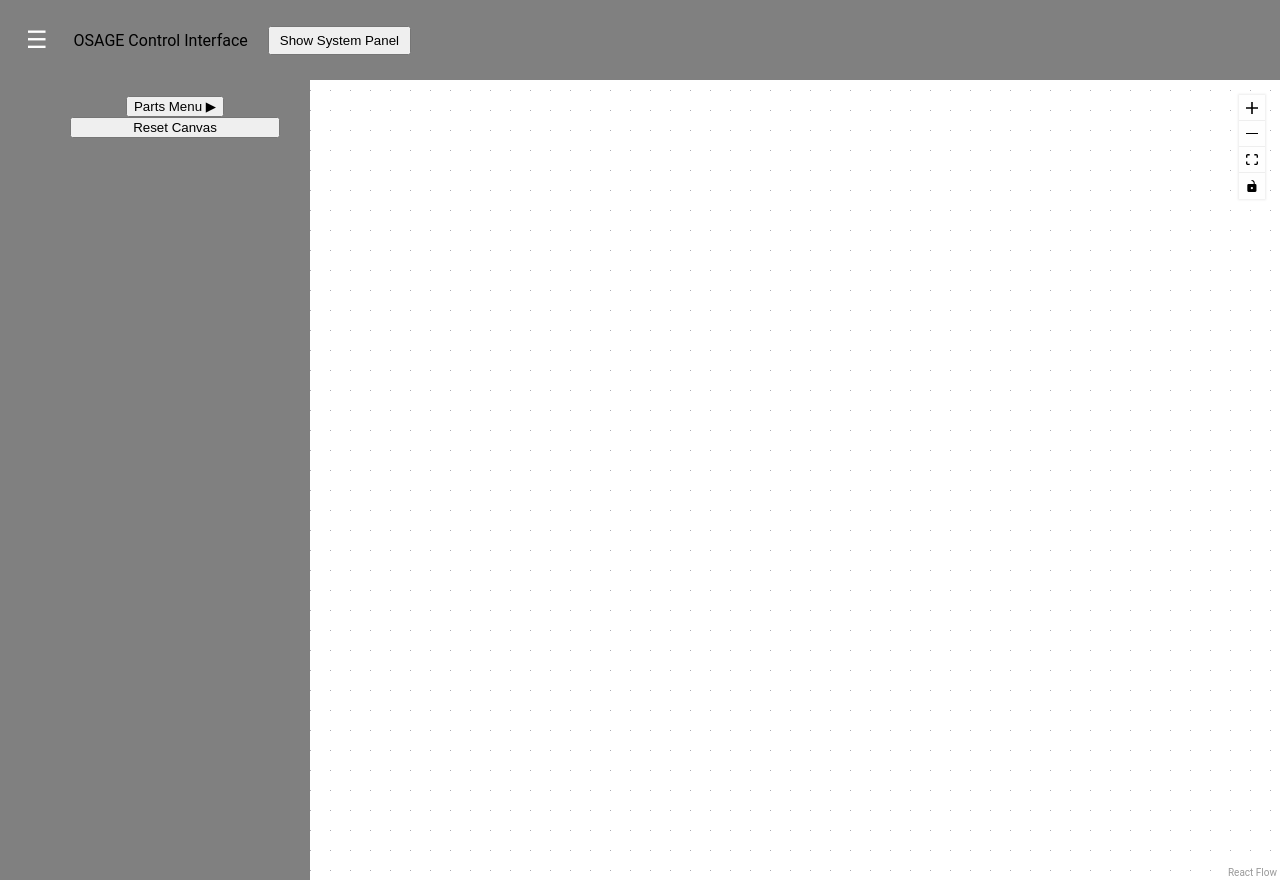
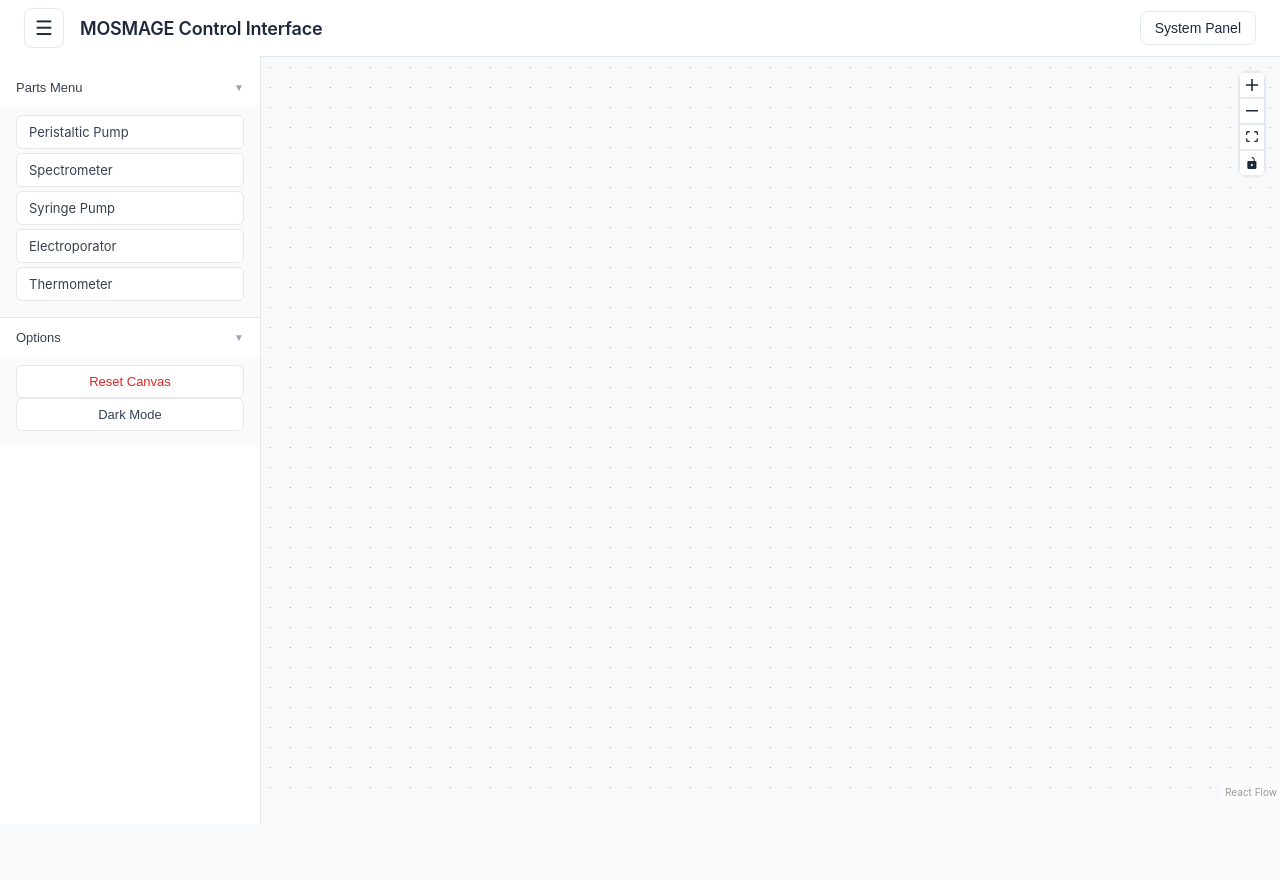
Before and after one commit to MattMacMaster/iGemApplication, a React (Create React App) app in the folder my-app/: page / in a window 1280 px wide. After the commit the page ends 800 px from the top, so only its background shows below. Built offline with nearby package versions, Linux system fonts and the light colour scheme.

Commit message:
Complete design overhaul of the UI inspired by reactflow website. currently working on a dark mode

```diff
--- a/my-app/src/App.css
+++ b/my-app/src/App.css
@@ -1,86 +1,135 @@
-.App {
-  width: 100%;
-  height: 100vh;
-  text-align: center;
+:root {
+  --color-bg: #f8f9fa;
+  --color-surface: #fff;
+  --color-border: #e2e8f0;
+  --color-border-strong: #cbd5e1;
+  --color-text: #1e293b;
+  --color-text-muted: #64748b;
+  --color-secondary: #f1f5f9;
+  --space-xs: 4px;
+  --space-sm: 8px;
+  --space-md: 12px;
+  --space-lg: 16px;
+  --space-xl: 24px;
+  --radius-md: 8px;
+  --radius-lg: 12px;
+  --shadow-sm: 0 1px 2px rgba(0,0,0,.05);
+  --shadow-md: 0 4px 6px -1px rgba(0,0,0,.07), 0 2px 4px -2px rgba(0,0,0,.05);
+  --shadow-lg: 0 10px 15px -3px rgba(0,0,0,.08), 0 4px 6px -4px rgba(0,0,0,.05);
+  --header-height: 56px;
 }
 
-@import url('https://fonts.googleapis.com/css2?family=Roboto+Condensed:ital,wght@0,100..900;1,100..900&family=Roboto:ital,wght@0,100..900;1,100..900&display=swap');
+@import url('https://fonts.googleapis.com/css2?family=Inter:wght@400;500;600;700&display=swap');
 
-body {
-  margin: 0;
-  font-family: 'Roboto', -apple-system, BlinkMacSystemFont, 'Segoe UI', 'Oxygen',
-    'Ubuntu', 'Cantarell', 'Fira Sans', 'Droid Sans', 'Helvetica Neue',
-    sans-serif;
-  -webkit-font-smoothing: antialiased;
-  -moz-osx-font-smoothing: grayscale;
-}
+body { margin: 0; font-family: 'Inter', system-ui, sans-serif; -webkit-font-smoothing: antialiased; color: var(--color-text); background: var(--color-bg); }
 
-header {
-  height: 40px;
-  padding: 20px;
-  background-color: grey;
+.App { width: 100%; height: 100vh; display: flex; flex-direction: column; overflow: hidden; position: relative; }
+
+.app-header {
+  height: var(--header-height);
+  padding: 0 var(--space-xl);
+  background: var(--color-surface);
+  border-bottom: 1px solid var(--color-border);
   display: flex;
   align-items: center;
+  justify-content: space-between;
+  flex-shrink: 0;
+  box-shadow: var(--shadow-sm);
 }
+.app-header__left, .app-header__actions { display: flex; align-items: center; }
+.app-header__left { gap: var(--space-lg); }
+.app-header__actions { gap: var(--space-sm); }
+.app-header__title { font-size: 1.125rem; font-weight: 600; color: var(--color-text); letter-spacing: -.01em; }
 
 .menu-toggle {
-  background: none;
-  border: none;
-  font-size: 24px;
-  cursor: pointer;
-  margin-right: 20px;
-  color: white;
+  width: 40px; height: 40px;
+  display: flex; align-items: center; justify-content: center;
+  background: 0; border: 1px solid var(--color-border); border-radius: var(--radius-md);
+  color: var(--color-text); font-size: 1.25rem; cursor: pointer;
+  transition: background .15s, border-color .15s;
 }
+.menu-toggle:hover { background: var(--color-secondary); border-color: var(--color-border-strong); }
+
+.btn-secondary {
+  padding: 8px 14px;
+  font-size: .875rem; font-weight: 500; color: var(--color-text);
+  background: var(--color-surface); border: 1px solid var(--color-border);
+  border-radius: var(--radius-md); cursor: pointer;
+  transition: background .15s, border-color .15s;
+}
+.btn-secondary:hover { background: var(--color-secondary); border-color: var(--color-border-strong); }
+
+.app-canvas-wrapper { flex: 1; min-height: 0; position: relative; height: 100%; }
 
 .Sidemenu {
-  height: 100vh;
-  position: absolute;
-  width: 250px;
-  background: grey;
-  padding: 0 30px;
-  transition: all 1s;
-  z-index: 10;
+  position: fixed; top: var(--header-height); left: 0;
+  width: 260px; height: calc(100vh - var(--header-height));
+  background: #fff; border-right: 1px solid #e5e7eb;
+  padding: 12px 0; z-index: 20;
+  display: flex; flex-direction: column; overflow-y: auto;
+  transition: transform .25s ease;
 }
+.Sidemenu.closed { transform: translateX(-280px); }
 
-.Sidemenu ul {
-  display: flex;
-  flex-direction: column;
+.Sidemenu__panel { border-bottom: 1px solid #e5e7eb; }
+.Sidemenu__panel:last-child { border-bottom: 0; }
+
+.Sidemenu__panel-header {
+  width: 100%; padding: 12px 16px;
+  background: 0; border: 0;
+  display: flex; align-items: center; justify-content: space-between;
+  font-size: 13px; font-weight: 500; color: #374151;
+  cursor: pointer; text-align: left;
+  transition: background .15s;
 }
+.Sidemenu__panel-header:hover { background: #f9fafb; }
+.Sidemenu__chevron { font-size: 10px; color: #9ca3af; }
 
+.Sidemenu__panel-content { padding: 8px 16px 16px; background: #fafafa; }
+.Sidemenu__hint { font-size: 11px; color: #6b7280; margin: 0 0 10px; }
 
-.Sidemenu.closed {
-  transform: translateX(-275px);
+.Sidemenu__parts-list { display: flex; flex-direction: column; gap: 4px; }
+
+.Sidemenu__part-item {
+  padding: 8px 12px; font-size: 13px; color: #374151;
+  background: #fff; border: 1px solid #e5e7eb; border-radius: 6px;
+  cursor: grab; transition: border-color .15s, background .15s;
 }
+.Sidemenu__part-item:hover { border-color: #0ea5e9; background: #f0f9ff; }
+.Sidemenu__part-item:active { cursor: grabbing; }
 
-.react-flow__controls {
-  z-index: 20;
+.Sidemenu__reset-btn {
+  width: 100%; padding: 8px 12px; font-size: 13px; color: #dc2626;
+  background: #fff; border: 1px solid #e5e7eb; border-radius: 6px;
+  cursor: pointer; transition: background .15s, border-color .15s;
 }
+.Sidemenu__dark-mode-btn {
+  width: 100%; padding: 8px 12px; font-size: 13px; color: #374151;
+  background: #fff; border: 1px solid #e5e7eb; border-radius: 6px;
+  cursor: pointer; transition: background .15s, border-color .15s;
+}
+.Sidemenu__reset-btn:hover { background: #fef2f2; border-color: #fca5a5; }
 
-.hardware-item {
-  padding: 10px;
-  color: white;
-  background-color: grey;
-  cursor: pointer;
+.system-panel {
+  position: absolute; bottom: var(--space-lg); right: var(--space-lg);
+  max-width: 360px; max-height: 55vh;
+  background: var(--color-surface); border: 1px solid var(--color-border);
+  border-radius: var(--radius-lg); padding: var(--space-lg);
+  font-size: .8125rem; overflow: auto; z-index: 1000;
+  box-shadow: var(--shadow-lg);
 }
+.system-panel__title {
+  margin: 0 0 var(--space-md); font-size: .9375rem; font-weight: 600;
+  color: var(--color-text); padding-bottom: var(--space-sm);
+  border-bottom: 1px solid var(--color-border);
+}
+.system-panel__section { margin-bottom: var(--space-md); }
+.system-panel__section:last-child { margin-bottom: 0; }
+.system-panel__section-title { font-weight: 600; color: var(--color-text); margin-bottom: var(--space-xs); }
+.system-panel ul { margin: 0; padding-left: 1.25rem; color: var(--color-text-muted); }
+.system-panel li { margin-bottom: 2px; }
 
-.parts-menu-toggle {
-  width: 100%;
-  padding: 10px;
-  margin-bottom: 10px;
-  background-color: #4d4d4d;
-  color: white;
-  border: none;
-  border-radius: 4px;
-  cursor: pointer;
-  font-size: 14px;
-}
-
-.parts-list {
-  display: flex;
-  flex-direction: column;
-  gap: 8px;
-  padding: 8px 0;
-  background-color: #474747;
-  border-radius: 4px;
-  padding: 10px;
-}
+.react-flow__controls { z-index: 20; box-shadow: var(--shadow-md); border-radius: var(--radius-md); overflow: hidden; }
+.react-flow__controls-button { background: var(--color-surface)!important; color: var(--color-text)!important; border: 1px solid var(--color-border)!important; }
+.react-flow__controls-button:hover { background: var(--color-secondary)!important; }
+.react-flow__background { background: var(--color-bg)!important; }
--- a/my-app/src/App.js
+++ b/my-app/src/App.js
@@ -156,15 +156,19 @@ function App() {
 
   return (
     <div className="App">
-      <header>
-        <button className="menu-toggle" onClick={() => setIsMenuOpen(!isMenuOpen)}>☰</button>
-        OSAGE Control Interface
+      <header className="app-header">
+        <div className="app-header__left">
+          <button className="menu-toggle" onClick={() => setIsMenuOpen(!isMenuOpen)} aria-label="Toggle menu">☰</button>
+          <h1 className="app-header__title">MOSMAGE Control Interface</h1>
+        </div>
+        <div className="app-header__actions">
           <button
+            className="btn-secondary"
             onClick={() => setShowSystemPanel(!showSystemPanel)}
-          style={{ marginLeft: '20px', padding: '5px 10px' }}
           >
-          {showSystemPanel ? 'Hide System Panel' : 'Show System Panel'}
+            {showSystemPanel ? 'Hide System Panel' : 'System Panel'}
           </button>
+        </div>
       </header>
 
       <Sidemenu
@@ -174,41 +178,28 @@ function App() {
       />
 
       {showSystemPanel && (
-        <div style={{
-          position: 'absolute',
-          bottom: '10px',
-          right: '10px',
-          background: 'rgba(0, 0, 0, 0.9)',
-          color: '#0f0',
-          padding: '15px',
-          borderRadius: '8px',
-          zIndex: 1000,
-          maxWidth: '400px',
-          fontFamily: 'monospace',
-          fontSize: '12px',
-          maxHeight: '60vh',
-          overflow: 'auto'
-        }}>
-          <h3 style={{ margin: '0 0 10px 0', color: 'rgb(255, 255, 255)' }}>System Panel</h3>
-          <div style={{ marginBottom: '10px' }}>
-            <strong>Components ({nodes.length}):</strong>
+        <div className="system-panel">
+          <h3 className="system-panel__title">System Panel</h3>
+          <div className="system-panel__section">
+            <div className="system-panel__section-title">Components ({nodes.length})</div>
+            <ul>
               {nodes.map(item => (
-              <li key={item.id}> {
-                item.data.label}
-              </li>))}
+                <li key={item.id}>{item.data.label}</li>
+              ))}
+            </ul>
           </div>
-          <div>
-            <strong>Connections ({edges.length}):</strong>
+          <div className="system-panel__section">
+            <div className="system-panel__section-title">Connections ({edges.length})</div>
+            <ul>
               {edges.map(item => (
-              <li key={item.id}>
-                {item.source} to {item.target}
-              </li>
+                <li key={item.id}>{item.source} → {item.target}</li>
               ))}
+            </ul>
           </div>
         </div>
       )}
 
-    <div style={{ height: '100%', width: '100%' }}>
+    <div className="app-canvas-wrapper">
       <ReactFlow
         nodes={nodes}
         edges={edges}
--- a/my-app/src/Components/HardwareNodes/SyringePumpNode.js
+++ b/my-app/src/Components/HardwareNodes/SyringePumpNode.js
@@ -139,6 +139,7 @@ const SyringePumpNode = ({ data, isConnectable, selected }) => {
       </div>
 
       <button
+        className="node-action-btn"
         onClick={() =>
           CallBackend({
             type: "Motor",
@@ -148,8 +149,10 @@ const SyringePumpNode = ({ data, isConnectable, selected }) => {
           })
         }
       >
-        Test backend - Up
+        Send instruction
       </button>
+
+      {message && <p className="node-message">{message}</p>}
     </div>
   );
 };
--- a/my-app/src/Components/HardwareNodes/ThermometerNode.js
+++ b/my-app/src/Components/HardwareNodes/ThermometerNode.js
@@ -72,6 +72,7 @@ const ThermometerNode = ({ data, isConnectable, selected }) => {
       </div>
 
       <button
+        className="node-action-btn"
         onClick={() =>
           CallBackend({
             type: "Motor",
@@ -81,10 +82,10 @@ const ThermometerNode = ({ data, isConnectable, selected }) => {
           })
         }
       >
-        Test backend - Up
+        Send instruction
       </button>
 
-      {message && <div>{message}</div>}
+      {message && <p className="node-message">{message}</p>}
     </div>
   );
 };
--- a/my-app/src/Components/Sidemenu.js
+++ b/my-app/src/Components/Sidemenu.js
@@ -1,7 +1,8 @@
 import { useState } from 'react';
 
 const Sidemenu = ({ isOpen, toggleMenu, onResetCanvas }) => {
-    const [isPartsMenuOpen, setIsPartsMenuOpen] = useState(false);
+    const [isPartsOpen, setIsPartsOpen] = useState(true);
+    const [isOptionsOpen, setIsOptionsOpen] = useState(true);
 
     const parts = [
         { name: 'Peristaltic Pump', type: 'peristalticPump' },
@@ -21,21 +22,23 @@ const Sidemenu = ({ isOpen, toggleMenu, onResetCanvas }) => {
     };
 
     return (
-        <div className={`Sidemenu ${isOpen ? 'open' : 'closed'}`}>
-            <ul>
-                <div className="parts-menu">
+        <aside className={`Sidemenu ${isOpen ? 'open' : 'closed'}`}>
+            <div className="Sidemenu__panel">
                 <button
-                        className="parts-menu-open"
-                        onClick={() => setIsPartsMenuOpen(!isPartsMenuOpen)}
+                    className="Sidemenu__panel-header"
+                    onClick={() => setIsPartsOpen(!isPartsOpen)}
+                    aria-expanded={isPartsOpen}
                 >
-                        Parts Menu {isPartsMenuOpen ? '▼' : '▶'}
+                    <span>Parts Menu</span>
+                    <span className="Sidemenu__chevron">{isPartsOpen ? '▼' : '▶'}</span>
                 </button>
-                    {isPartsMenuOpen && (
-                        <div className="parts-list">
+                {isPartsOpen && (
+                    <div className="Sidemenu__panel-content">
+                        <div className="Sidemenu__parts-list">
                             {parts.map((part, index) => (
                                 <div
                                     key={index}
-                                    className="hardware-item"
+                                    className="Sidemenu__part-item"
                                     draggable
                                     onDragStart={(e) => onDragStart(e, part)}
                                 >
@@ -43,12 +46,33 @@ const Sidemenu = ({ isOpen, toggleMenu, onResetCanvas }) => {
                                 </div>
                             ))}
                         </div>
+                    </div>
                 )}
             </div>
-                <button type="button" onClick={onResetCanvas}>Reset Canvas</button>
-            </ul>
+
+            <div className="Sidemenu__panel">
+                <button
+                    className="Sidemenu__panel-header"
+                    onClick={() => setIsOptionsOpen(!isOptionsOpen)}
+                    aria-expanded={isOptionsOpen}
+                >
+                    {/* Options menu - mainly to prevent user accidentally reseting the canvas */}
+                    <span>Options</span>
+                    <span className="Sidemenu__chevron">{isOptionsOpen ? '▼' : '▶'}</span>
+                </button>
+                {isOptionsOpen && (
+                    <div className="Sidemenu__panel-content">
+                        <button type="button" className="Sidemenu__reset-btn" onClick={onResetCanvas}>
+                            Reset Canvas
+                        </button>
+                        <button type="button" className="Sidemenu__dark-mode-btn" onClick={onResetCanvas}>
+                            Dark Mode
+                        </button>
                     </div>
-    )
+                )}
+            </div>
+        </aside>
+    );
 }
 
 export default Sidemenu
```
Also changed, not shown: my-app/src/Components/HardwareNodes/HardwareNode.css (+28 -37 lines). Lines whose indentation alone changed are shown as unchanged.
